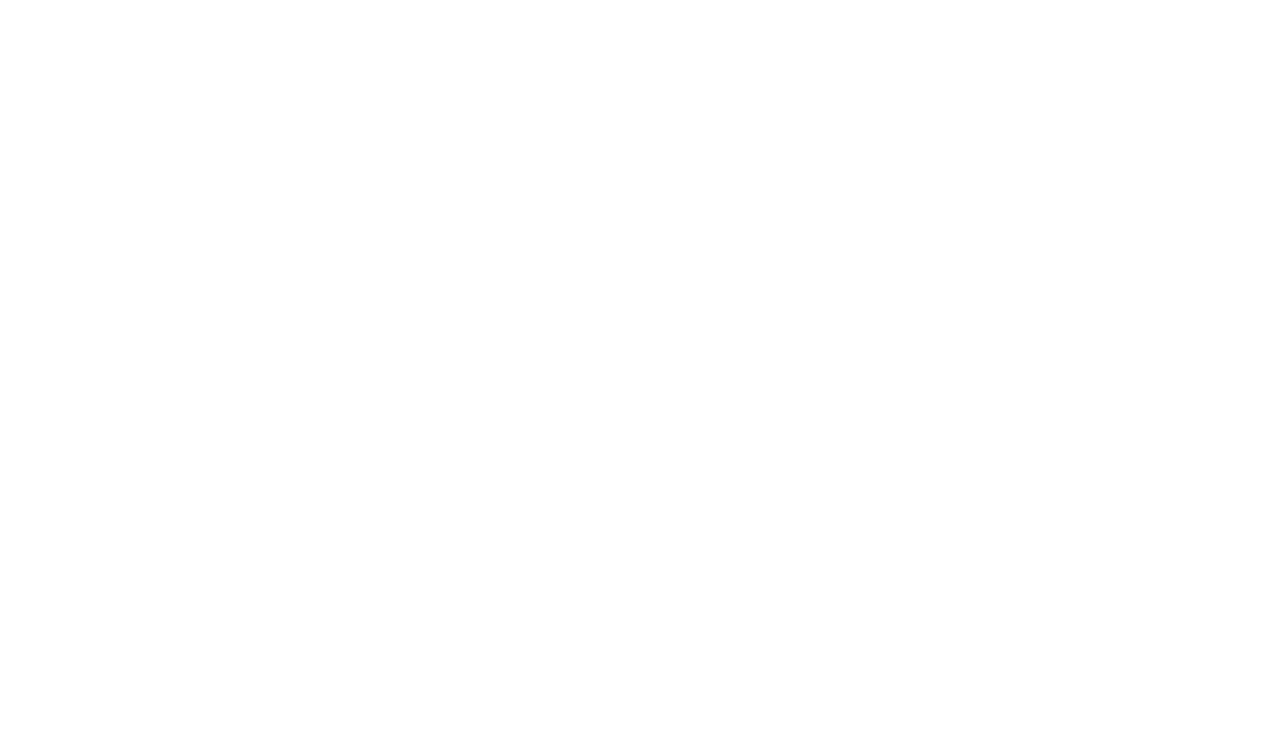
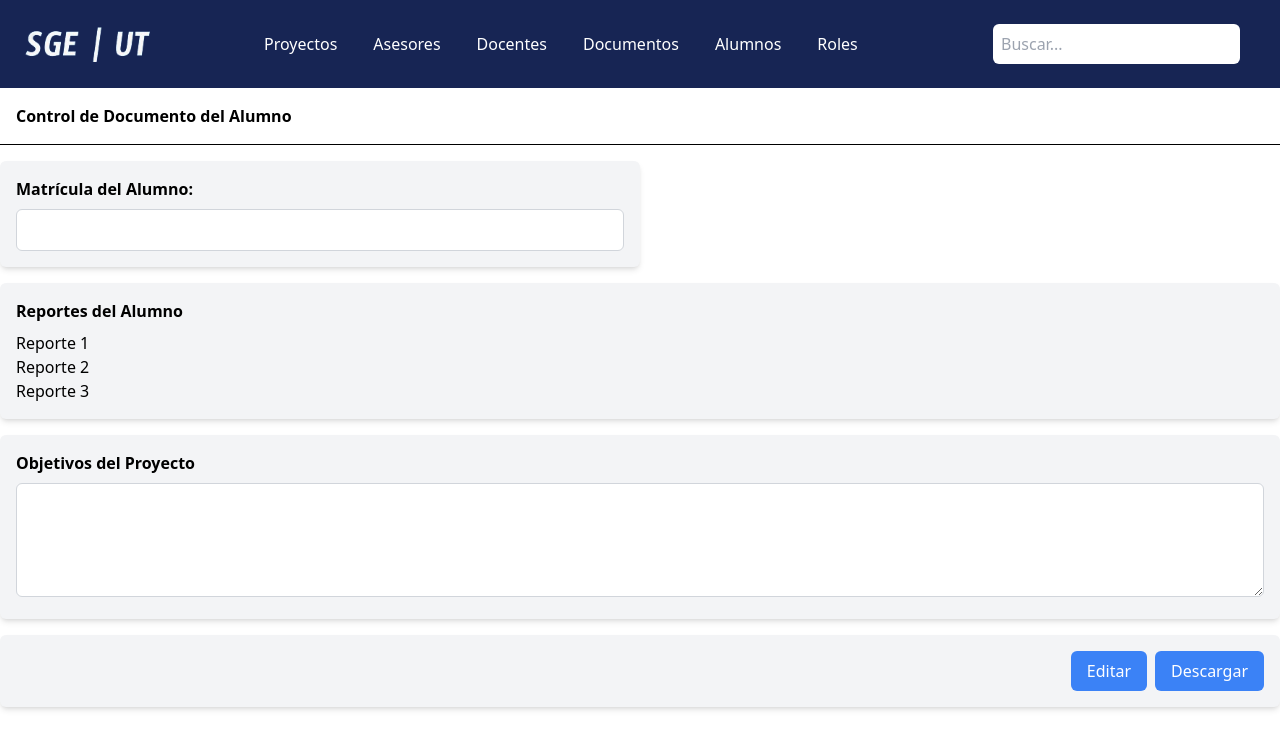
Before and after one commit to jonnnyhdz/SGE, a React (Create React App) app: page /Control in a window 1280 px wide. Before the commit this address had no page. Shown: the top 748 px of the page. Built offline with nearby package versions, Linux system fonts and the light colour scheme.

Commit message:
Se agrega control de documentos de alumno y redireccion en rutas

```diff
--- /dev/null
+++ b/src/pages/ControlDeDocAlumno.jsx
@@ -0,0 +1,37 @@
+import React from 'react';
+import Navbar from './Navbar';
+
+const Header = () => {
+  return (
+    <div>
+      <Navbar/>
+      <div className="bg-white p-4 font-bold border-b border-black text-left">
+        Control de Documento del Alumno
+      </div>
+      <div className="mt-4">
+        <div className="bg-gray-100 p-4 shadow-md rounded-md w-1/2">
+          <label htmlFor="matricula" className="block font-bold mb-2">Matrícula del Alumno:</label>
+          <input type="text" id="matricula" name="matricula" className="w-full border border-gray-300 rounded-md p-2" />
+        </div>
+      </div>
+      <div className="bg-gray-100 p-4 shadow-md rounded-md mt-4">
+        <div className="font-bold">Reportes del Alumno</div>
+        <ul className="mt-2">
+          <li>Reporte 1</li>
+          <li>Reporte 2</li>
+          <li>Reporte 3</li>
+        </ul>
+      </div>
+      <div className="bg-gray-100 p-4 shadow-md rounded-md mt-4">
+        <div className="font-bold">Objetivos del Proyecto</div>
+        <textarea rows="4" cols="50" className="mt-2 w-full border border-gray-300 rounded-md p-2"></textarea>
+      </div>
+      <div className="bg-gray-100 p-4 shadow-md rounded-md mt-4 flex justify-end">
+        <button className="bg-blue-500 text-white px-4 py-2 rounded-md mr-2">Editar</button>
+        <button className="bg-blue-500 text-white px-4 py-2 rounded-md">Descargar</button>
+      </div>
+    </div>
+  );
+};
+
+export default Header;
--- a/src/pages/Navbar.jsx
+++ b/src/pages/Navbar.jsx
@@ -1,17 +1,22 @@
 import React from 'react';
+import { Link } from 'react-router-dom';
 
 const Navbar = () => {
   return (
     <nav className="bg-blue-950 p-6 flex items-center justify-between">
       <div className="flex items-center space-x-8">
+        <Link to='/'>
         <img
           src="/logo.png"
           alt="Logo"
           className="h-9 w-auto max-w-32 mr-20"
         />
+        </Link>
 
         <div className="space-x-9 font-thin italic">
+          <Link to='Control'>
           <button className="text-white">Proyectos</button>
+          </Link>
           <button className="text-white">Asesores</button>
           <button className="text-white">Docentes</button>
           <button className="text-white">Documentos</button>
--- a/src/routes/routes.js
+++ b/src/routes/routes.js
@@ -2,6 +2,7 @@
 import React from 'react';
 import { BrowserRouter as Router, Routes, Route } from 'react-router-dom';
 import Dashboard from '../pages/DashboardAdmin';
+import Header from '../pages/ControlDeDocAlumno';
 
 
 const RoutesComponent = () => {
@@ -9,6 +10,8 @@
         <Router>
             <Routes>
                 <Route exact path="/" element={<Dashboard />} />
+                <Route exact path="/Control" element={<Header />} />
+
             </Routes>
         </Router>
     );
```
